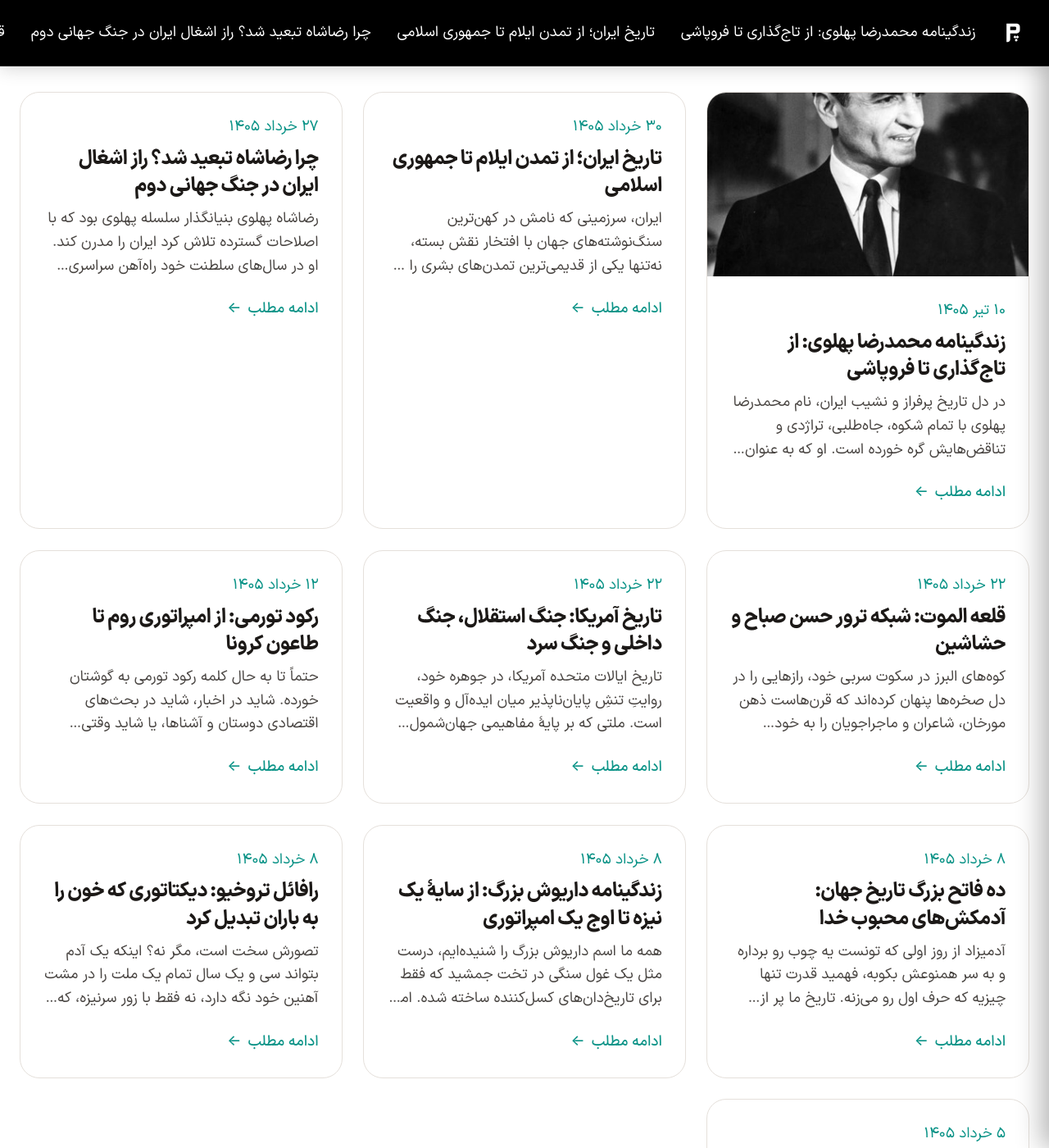
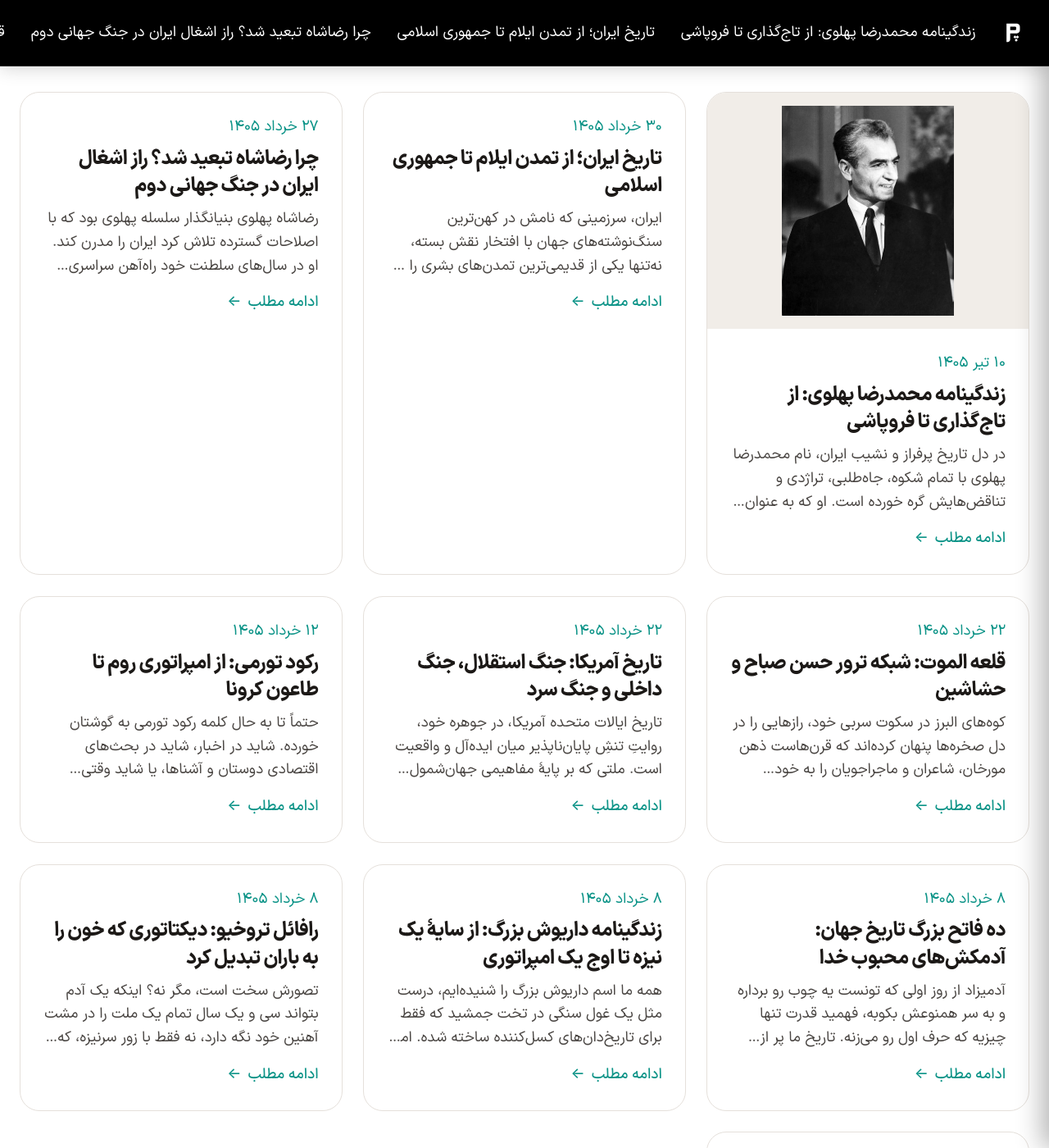
Before and after one commit to darkblog/darkblog.github.io, a Jekyll site: the page built from index.html, in a window 1280 px wide and 1400 px high. Shown: the whole window at 82% size. Built offline with Jekyll 4.4.1, drawn with Linux system fonts in a browser that asks for light colours.

Commit message:
Update default.html

```diff
--- a/_layouts/default.html
+++ b/_layouts/default.html
@@ -147,16 +147,16 @@
     .main-content { padding-top: calc(var(--header-height) + 2rem); padding-bottom: 2.5rem; padding-left: clamp(1rem, 3vw, 1.5rem); padding-right: clamp(1rem, 3vw, 1.5rem); background-color: white; font-size: inherit; }
     .main-content-inner { max-width: 80rem; margin: 0 auto; }
     .article-list { display: grid; grid-template-columns: repeat(auto-fill, minmax(min(290px, 100%), 1fr)); gap: var(--gap); list-style: none; padding: 0; }
-    .article-item { background-color: white; border: 1px solid #e5e0db; border-radius: 1.5rem; overflow: hidden; transition: transform 0.3s ease, box-shadow 0.3s ease; }
+    .article-item { background-color: white; border: 1px solid #e5e0db; border-radius: 1.5rem; overflow: hidden; transition: transform 0.3s ease, box-shadow 0.3s ease; display: flex; flex-direction: column; }
     .article-item:hover { transform: translateY(-6px); box-shadow: 0 12px 30px rgba(0, 0, 0, 0.08); }
-    .article-link { text-decoration: none; color: inherit; display: block; }
-    .article-item figure { margin: 0; background-color: #f1ede8; }
-    .article-item figure img { display: block; width: 100%; height: clamp(10rem, 20vw, 14rem); object-fit: cover; }
-    .article-body { padding: clamp(1rem, 2.5vw, 1.75rem); font-size: inherit; }
+    .article-link { text-decoration: none; color: inherit; display: flex; flex-direction: column; flex: 1; }
+    .article-item figure { margin: 0; background-color: #f1ede8; display: flex; align-items: center; justify-content: center; padding: 1rem; }
+    .article-item figure img { display: block; max-width: 100%; max-height: 16rem; height: auto; width: auto; object-fit: contain; }
+    .article-body { padding: clamp(1rem, 2.5vw, 1.75rem); font-size: inherit; flex: 1; display: flex; flex-direction: column; }
     .article-body time { display: inline-block; color: #0d9488; margin-bottom: 0.5rem; font-size: inherit; }
     .article-body h2 { font-weight: 800; line-height: 1.4; margin: 0 0 0.5rem 0; font-size: 1.5rem; letter-spacing: -0.02em; color: #1c1917; }
     .article-body p { color: #4a4643; display: -webkit-box; -webkit-line-clamp: 3; -webkit-box-orient: vertical; overflow: hidden; font-size: inherit; }
-    .read-more { display: inline-flex; align-items: center; gap: 0.5rem; margin-top: 1.5rem; color: #0d9488; font-weight: 500; transition: color 0.2s; font-size: inherit; }
+    .read-more { display: inline-flex; align-items: center; gap: 0.5rem; margin-top: auto; padding-top: 1rem; color: #0d9488; font-weight: 500; transition: color 0.2s; font-size: inherit; }
     .read-more:hover { color: #0f766e; }
     .load-more-wrapper { text-align: center; margin-top: calc(var(--gap) * 1.5); font-size: inherit; }
     .btn-primary { display: inline-flex; align-items: center; gap: 0.75rem; background-color: #1c1917; color: white; padding: 0.75rem 2rem; border-radius: 1rem; font-weight: 500; text-decoration: none; transition: background-color 0.2s; cursor: pointer; border: none; font-family: inherit; font-size: inherit; }
@@ -173,11 +173,11 @@
     .post-image img { display: block; width: 100%; height: auto; border-radius: 1rem; }
     .article-content { line-height: 1.9; color: #2d2a28; margin-top: 2.5rem; font-size: inherit; }
     .article-content h2 { font-weight: 800; margin: 2.5rem 0 1rem; color: #1c1917; font-size: clamp(1.4rem, 3.5vw, 1.85rem); letter-spacing: -0.02em; line-height: 1.4; }
-    .article-content p { margin-bottom: 1.5rem; font-size: inherit; text-align: justify; }
+    .article-content p { margin-bottom: 1.5rem; font-size: inherit; }
     .article-content a { color: #0d9488; text-decoration: none; font-weight: 500; border-bottom: 1px dashed currentColor; }
     .article-content a:hover { text-decoration: none; color: #0f766e; border-bottom-style: solid; }
     .article-content img { max-width: 100%; height: auto; border-radius: 0.75rem; margin: 2rem 0; }
-    .article-content blockquote { border-right: 4px solid #1c1917; padding: 1.5rem; margin: 2rem 0; color: #4a4643; background: #faf8f5; border-radius: 0 0.5rem 0.5rem 0; }
+    .article-content blockquote { border-right: 4px solid #000000; padding: 1.5rem; margin: 2rem 0; color: #4a4643; background: #faf8f5; }
     .article-content ul, .article-content ol { margin: 1.5rem 0; padding-right: 1.5rem; }
     .article-content li { margin-bottom: 0.75rem; }
     .article-content table { width: 100%; border-collapse: collapse; margin: 2rem 0; font-size: 1rem; border: 1px solid #e5e0db; box-shadow: 0 2px 8px rgba(0,0,0,0.04); display: block; overflow-x: auto; -webkit-overflow-scrolling: touch; direction: rtl !important; text-align: right !important; }
```
